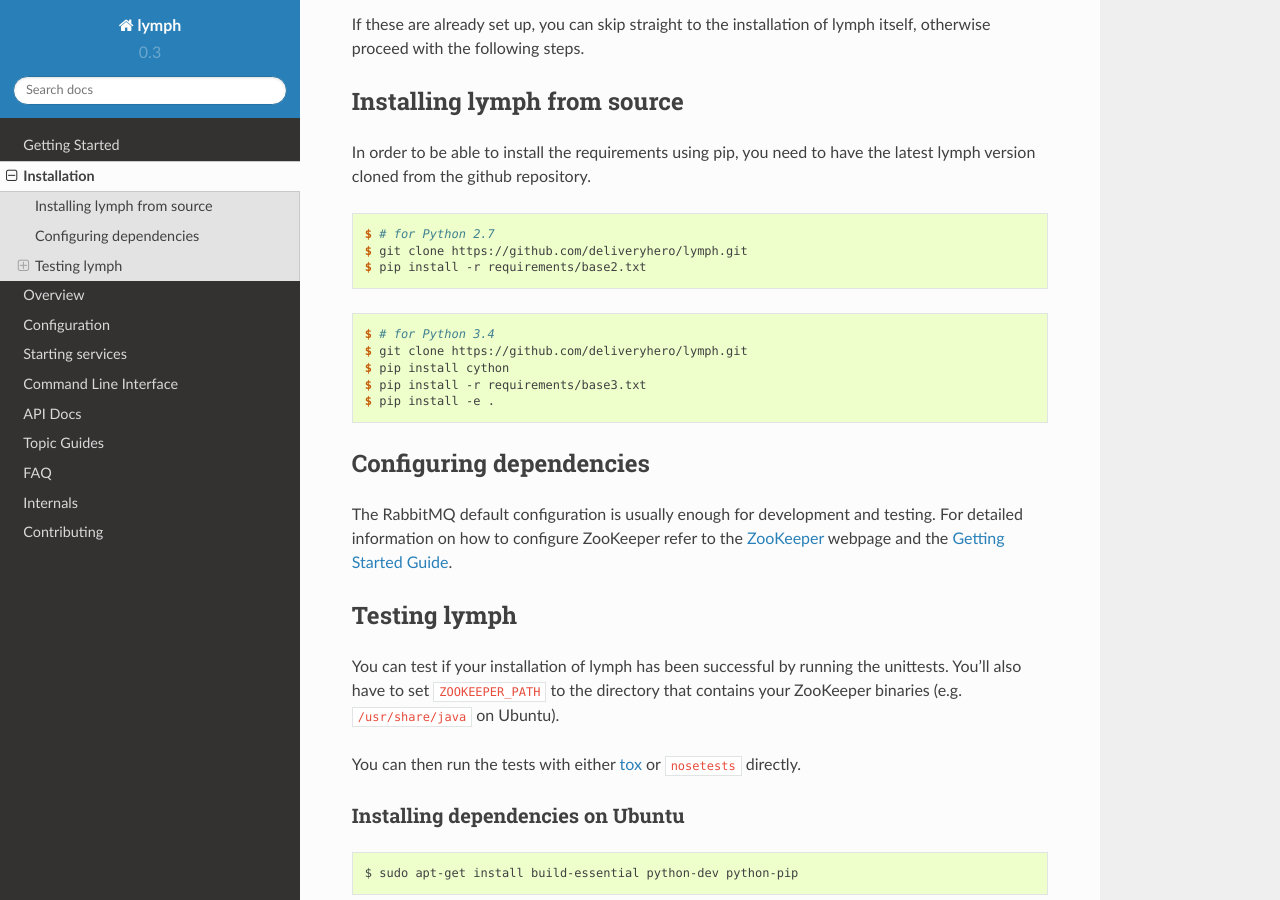
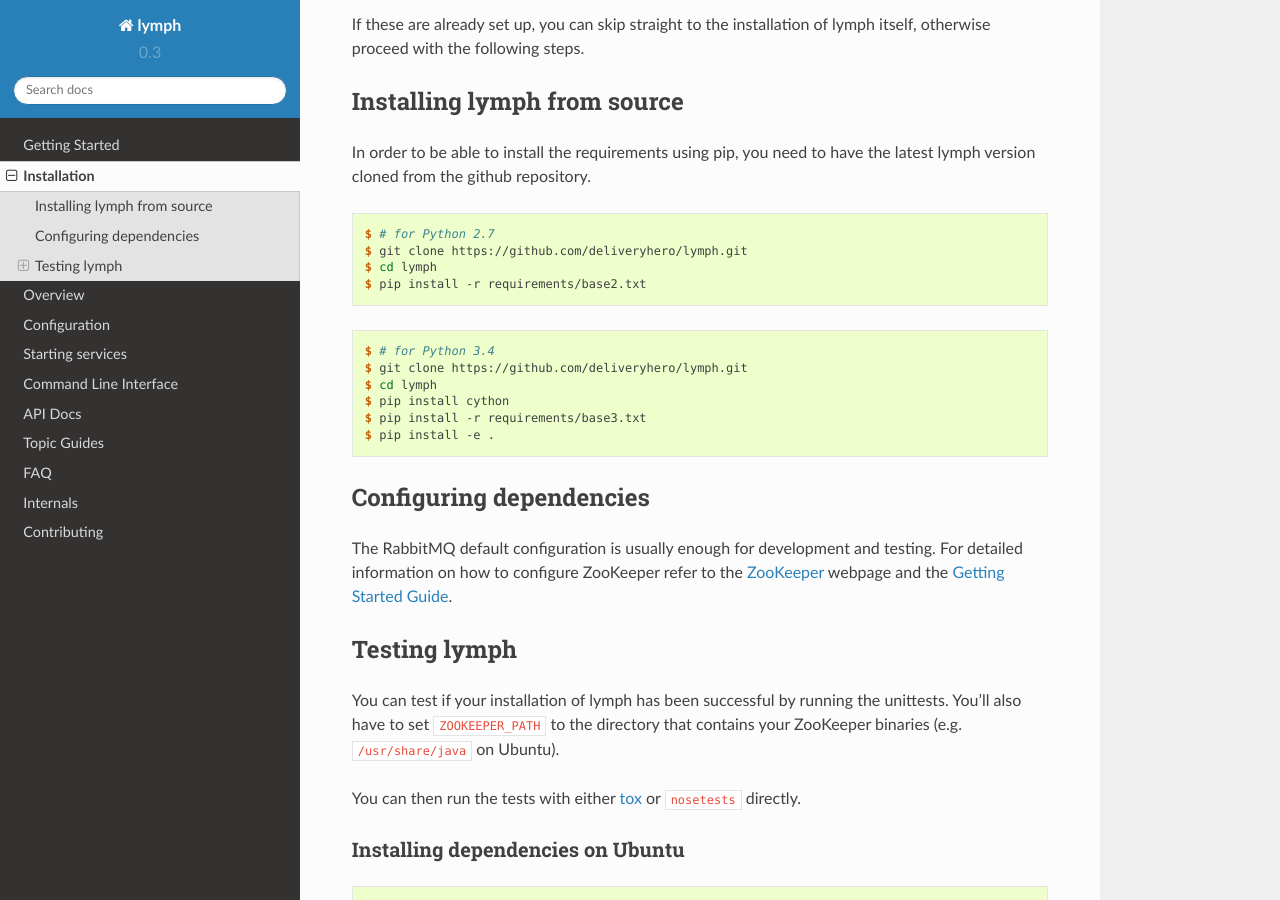
Before and after one commit to deliveryhero/lymph, a Sphinx documentation site: the page built from docs/installation.rst, in a window 1280 px wide and 900 px high, scrolled down 339 px. Built offline with Sphinx 7.4.7 and the Read the Docs theme 2.0.0, drawn with Linux system fonts in a browser that asks for light colours; formulas are drawn with MathJax 3.

Commit message:
Update installation.rst
Add missing cd commands after clone from github

```diff
--- a/docs/installation.rst
+++ b/docs/installation.rst
@@ -23,12 +23,14 @@
 
     $ # for Python 2.7
     $ git clone https://github.com/deliveryhero/lymph.git
+    $ cd lymph
     $ pip install -r requirements/base2.txt
 
 .. code:: console
 
     $ # for Python 3.4
     $ git clone https://github.com/deliveryhero/lymph.git
+    $ cd lymph
     $ pip install cython
     $ pip install -r requirements/base3.txt
     $ pip install -e .
```
